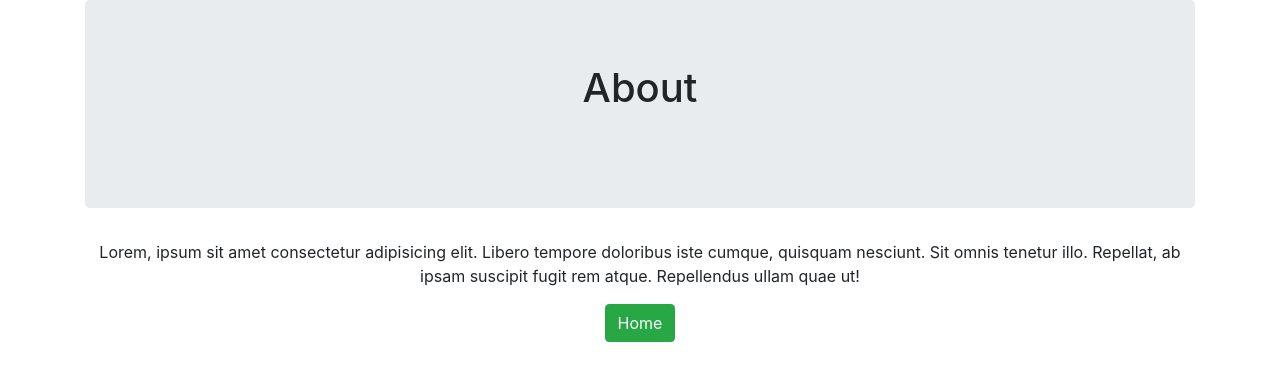
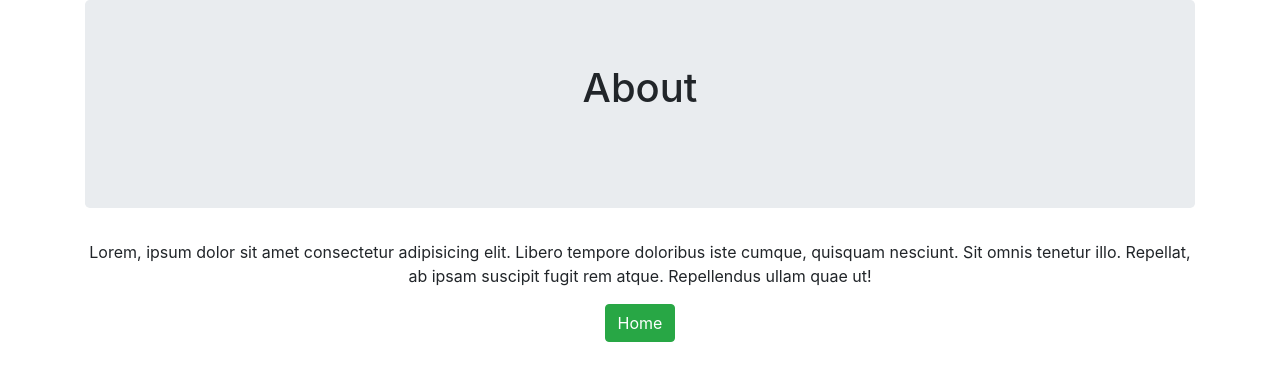
Before and after one commit to shouvik99/WordCount, a Django app: template templates/about.html in a window 1280 px wide. Shown: the top 381 px of the page. Run offline with Django 3.2, Linux system fonts and the light colour scheme; the template is opened without the code that fills it, so the values that code supplies are empty; some libraries are stand-ins or nearby versions.

Commit message:
fourth commit

```diff
--- a/templates/about.html
+++ b/templates/about.html
@@ -12,7 +12,7 @@
         <div class="jumbotron">
             <h1>About</h1><br>
         </div>
-        <p>Lorem, ipsum  sit amet consectetur adipisicing elit. Libero tempore doloribus iste cumque, quisquam nesciunt. Sit omnis tenetur illo. Repellat, ab ipsam suscipit fugit rem atque. Repellendus ullam quae ut!</p>
+        <p>Lorem, ipsum dolor sit amet consectetur adipisicing elit. Libero tempore doloribus iste cumque, quisquam nesciunt. Sit omnis tenetur illo. Repellat, ab ipsam suscipit fugit rem atque. Repellendus ullam quae ut!</p>
         <a href="{% url 'index' %}"><button class="btn btn-success">Home</button></a>
 
 
```
